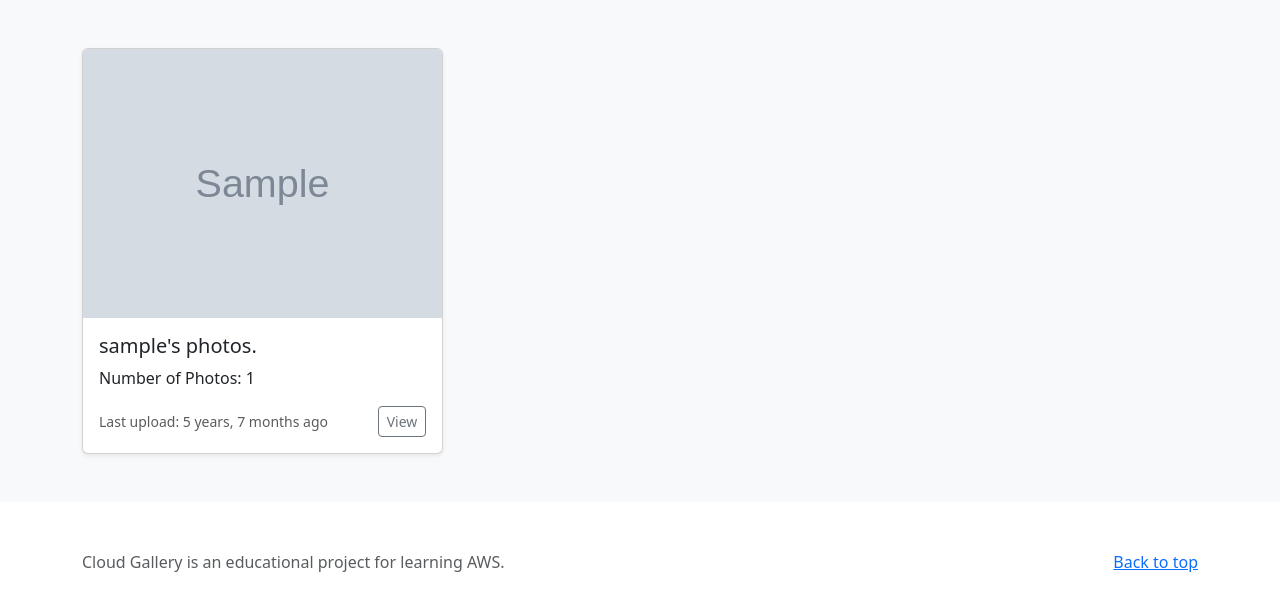
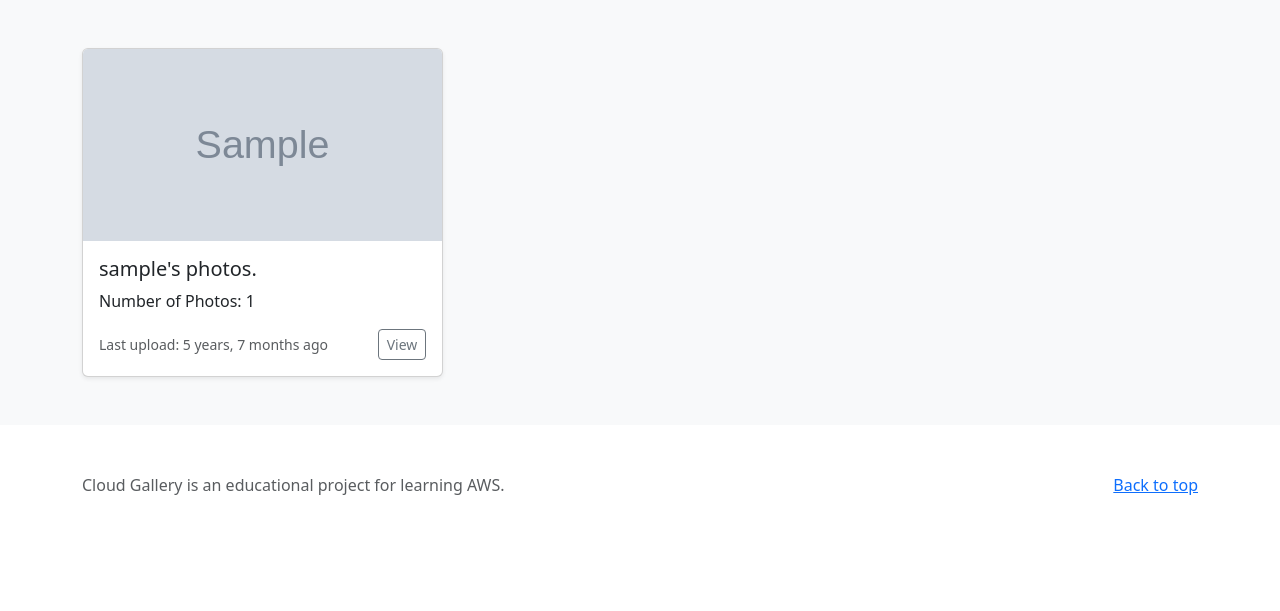
Before and after one commit to yurkinvadim/CloudGallery, a Django app: page / in a window 1280 px wide. Shown: the part 72-683 px from the top of the page. Run offline with Django 5.2, Linux system fonts and the light colour scheme; the first user in the database is signed in; tables that the repository leaves empty hold one stand-in row (Sample ...); some libraries are stand-ins or nearby versions.

Commit message:
Add photo upload view

```diff
--- a/cloud_gallery/urls.py
+++ b/cloud_gallery/urls.py
@@ -17,6 +17,7 @@ urlpatterns = [
     path('accounts/', include(auth_urls)),
     path('', CustomUserListView.as_view(), name='user-list'),
     path('user/<int:pk>/', CustomUserDetailView.as_view(), name='user-detail'),
+    path('photos/', include('photos.urls')),
 ] + debug_toolbar_urls()
 
 if settings.DEBUG:
--- a/photos/models.py
+++ b/photos/models.py
@@ -6,7 +6,7 @@ from cloud_gallery.settings import AUTH_USER_MODEL
 class Photo(models.Model):
     user = models.ForeignKey(AUTH_USER_MODEL, on_delete=models.CASCADE, related_name='photos')
     image = models.ImageField(upload_to='photos/')
-    title = models.CharField(max_length=100, blank=True)
+    title = models.CharField(max_length=100, blank=False, null=False)
     description = models.TextField(blank=True)
     uploaded_at = models.DateTimeField(auto_now_add=True)
 
--- /dev/null
+++ b/photos/urls.py
@@ -0,0 +1,9 @@
+from django.urls import path
+
+from photos.views import PhotoUploadView
+
+app_name = 'photos'
+
+urlpatterns = [
+    path("upload/", PhotoUploadView.as_view(), name='upload'),
+]
--- a/templates/base.html
+++ b/templates/base.html
@@ -20,7 +20,7 @@
             <a class="navbar-brand" href="{% url 'user-list' %}">CloudGallery</a>
             <ul class="nav col-12 col-lg-auto me-lg-auto mb-2 justify-content-center mb-md-0">
                 <li><a href="#" class="nav-link px-2 text-white">My Gallery</a></li>
-                <li><a href="#" class="nav-link px-2 text-white">Upload new photo</a></li>
+                <li><a href="{% url 'photos:upload' %}" class="nav-link px-2 text-white">Upload new photo</a></li>
             </ul>
             <div class="text-end">
                 <form class="d-flex" method="POST" action="{% url 'logout' %}">
--- a/users/templates/users/customuser_detail.html
+++ b/users/templates/users/customuser_detail.html
@@ -9,8 +9,8 @@
             <div class="row row-cols-1 row-cols-sm-2 row-cols-md-3 g-3">
                 {% for photo in user.photos.all %}
                     <div class="col">
-                    <div class="card shadow-sm">
-                        <img src="{{photo.image.url}}" class="card-img-top" alt="...">
+                    <div class="card shadow-sm h-100">
+                        <img src="{{photo.image.url}}" class="card-img-top" style="width: 100%; height: 15vw; object-fit: cover;" alt="...">
                         <div class="card-body">
                             <h5 class="card-title">{{photo.title}}</h5>
                             <p class="card-text">{{photo.description}}</p>
--- a/users/templates/users/customuser_list.html
+++ b/users/templates/users/customuser_list.html
@@ -9,8 +9,8 @@
             <div class="row row-cols-1 row-cols-sm-2 row-cols-md-3 g-3">
                 {% for user in users %}
                     <div class="col">
-                    <div class="card shadow-sm">
-                         <img src="{{user.last_photo.image.url}}" class="card-img-top" alt="...">
+                    <div class="card shadow-sm h-100">
+                        <img src="{{user.last_photo.image.url}}" class="card-img-top" alt="..." style="width: 100%; height: 15vw; object-fit: cover;">
                         <div class="card-body">
                             <h5 class="card-title">{{user.username}}'s photos.</h5>
                             <p class="card-text">Number of Photos: {{ user.photos.count }}</p>
```
Also changed, not shown: photos/forms.py (added, +9 -0 lines), photos/templates/photos/photo_form.html (added, +17 -0 lines), photos/views.py (+16 -2 lines), photos/migrations/0002_alter_photo_options_alter_photo_title.py (added).
